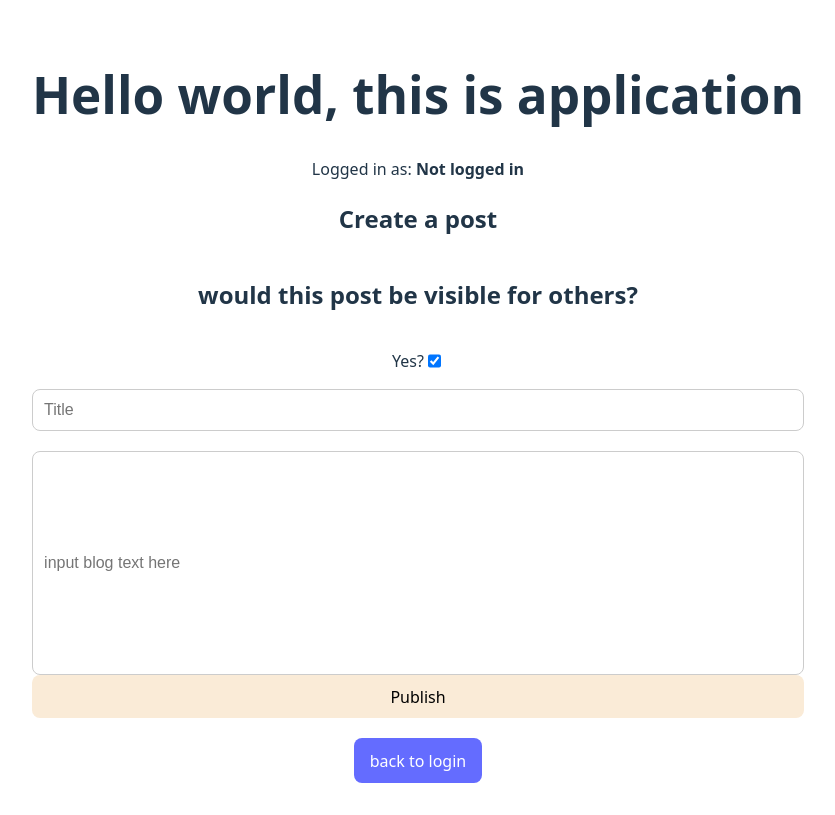
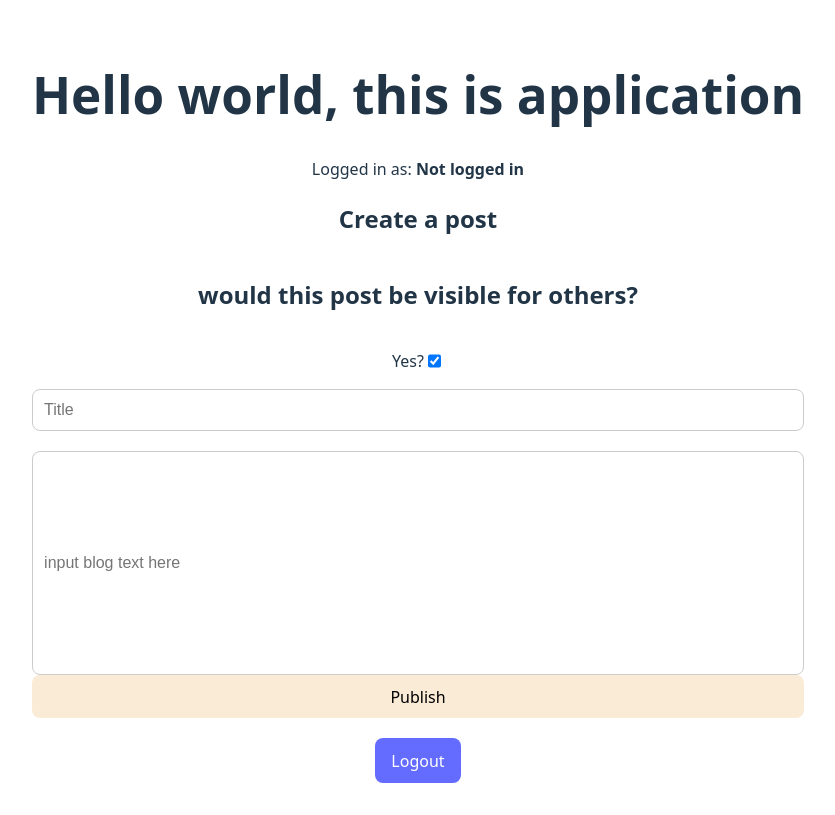
Before and after one commit to Aulanko/cyber-security-vulnerable-app, a React (Vite) app: page /application in a window 1280 px wide. Shown: the whole page, without its empty margins (222-1057 px from the left). Built offline with nearby package versions, Linux system fonts and the light colour scheme.

Commit message:
added proper logout functionality

```diff
--- a/src/application.jsx
+++ b/src/application.jsx
@@ -9,6 +9,7 @@ function Application(){
     const [blogs, setBlogs] = useState([])
     const [currentUser, setCurrentUser] = useState(null)
     const [secret, setSecret] = useState(true)
+    const navigate = useNavigate()
 
     const getCookie = (name) => {
         const cookies = document.cookie.split('; ')
@@ -204,6 +205,20 @@ function Application(){
         }
     }
 
+    const handleLogout = async(e) =>{
+        try{
+            await fetch("http://localhost:3001/logout",{
+                method:"POST",
+                credentials:"include"
+            })
+            setCurrentUser(null)
+            setBlogs([])
+            navigate("/")
+        }catch(error){
+            console.log("Error during logout", error)
+        }
+    }
+
 
 
 
@@ -241,9 +256,9 @@ function Application(){
                 </form>
             </div>
 
-            <Link to="/">
-              <button type="button" className='login-btn'>back to login</button>
-            </Link>
+
+            <button onClick={handleLogout} type="button" className='login-btn'>Logout</button>
+
         </div>
     )}
 
```
Also changed, not shown: src/server.js (+15 -0 lines).
